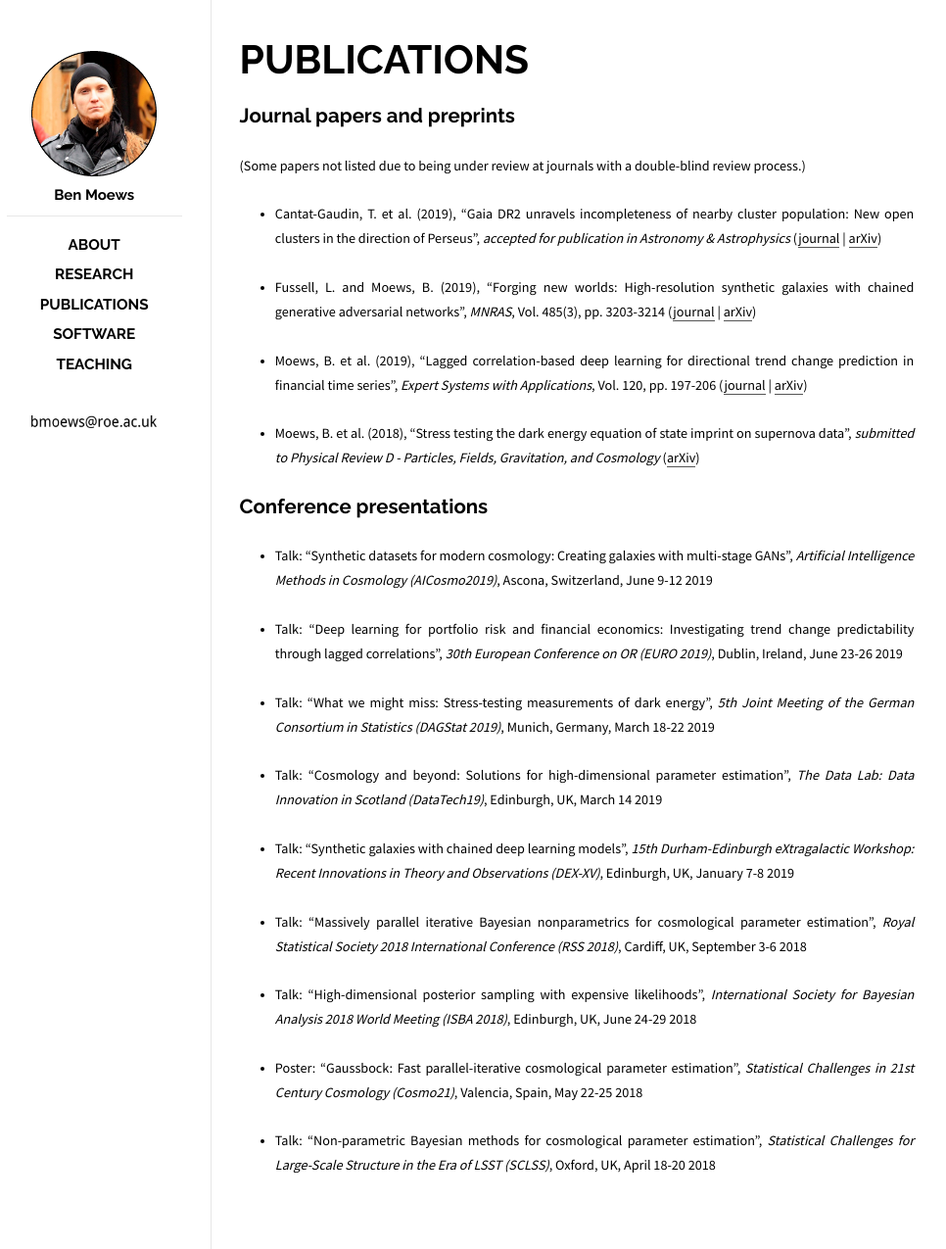
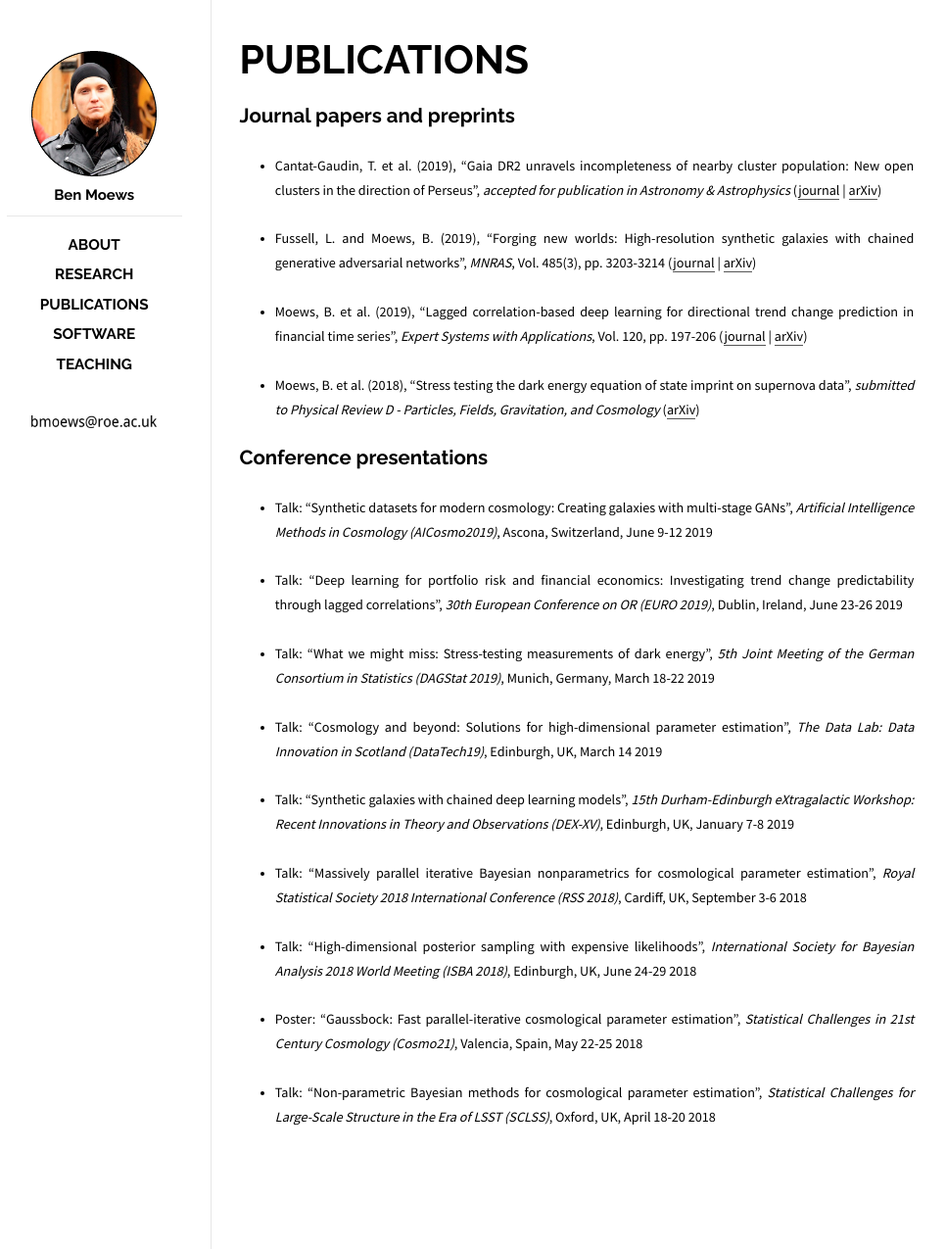
Before and after one commit to moews/moews.github.io, a Jekyll site: the page built from _posts/2017-03-25-publications.md, in a window 1280 px wide. Shown: the whole page at 98% size, without its empty margins (143-1109 px from the left). Built offline with Jekyll 4.4.1, drawn with Linux system fonts in a browser that asks for light colours.

Commit message:
Update 2017-03-25-publications.md

```diff
--- a/_posts/2017-03-25-publications.md
+++ b/_posts/2017-03-25-publications.md
@@ -7,8 +7,6 @@ categories: posts
 ---
 
 ## Journal papers and preprints
-
-<small>(Some papers not listed due to being under review at journals with a double-blind review process.)</small>
 
 <!--* <small>Boucaud, A. et al. (2019), "Photometry of high-redshift blended galaxies using deep learning", _submitted to Monthly Notices of the Royal Astronomical Society_ ([arxiv](XXX))</small>-->
 
```
